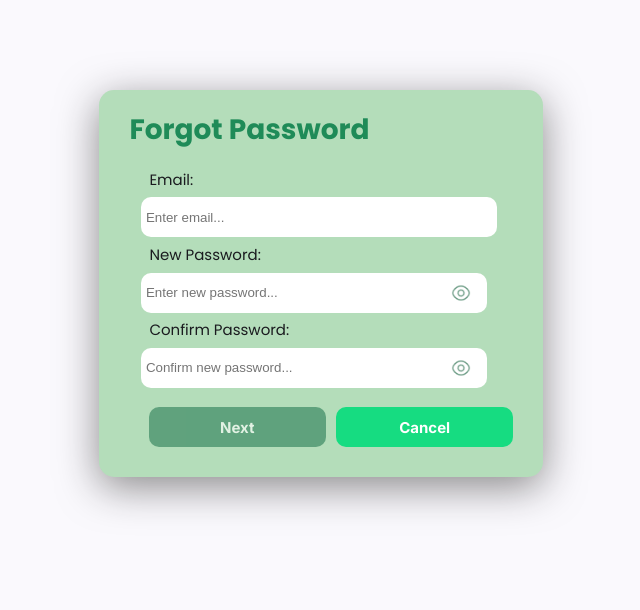
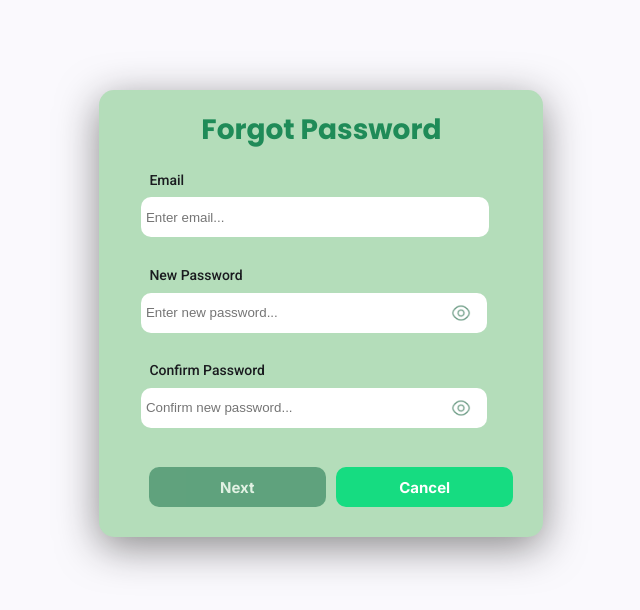
Before and after one commit to PUP-BSIT/project-techy-blinders-v2, an Angular app in the folder front-end/mind_stack/: page /forgot-password in a window 1280 px wide. Shown: the top 610 px of the page, without its empty margins (323-963 px from the left). Built offline with nearby package versions, Linux system fonts and the light colour scheme.

Commit message:
style: fix form styles and consistency

```diff
--- a/front-end/mind_stack/src/app/pages/forgot-password/forgot-password.html
+++ b/front-end/mind_stack/src/app/pages/forgot-password/forgot-password.html
@@ -15,26 +15,23 @@
             <div class="form-group">
                 <div class="email-class">
                     <div class="email-label">
-                        <label>Email:</label>
+                        <label>Email</label>
                     </div>
                     <input type="text" formControlName="email" placeholder="Enter email...">
-                    @if (emailControl?.touched) {
-                        @if (emailControl?.errors?.['required']) {
-                            <div>
-                                <span>Email is required</span>
-                            </div>
+                    <div class="error-container">
+                        @if (emailControl?.touched && emailControl?.errors?.['required']) {
+                            <span>Email is required</span>
+                        } @else if (emailControl?.touched && emailControl?.errors?.['email']) {
+                            <span>Invalid email</span>
+                        } @else {
+                            <span></span>
                         }
-                        @if (emailControl?.errors?.['email']) {
-                            <div>
-                                <span>Invalid email</span>
-                            </div>
-                        }
-                    }
+                    </div>
                 </div>
 
                 <div class="new-pass-class">
                     <div class="new-pass-label">
-                        <label>New Password:</label>
+                        <label>New Password</label>
                     </div>
                     <div class="password-input-container">
                         <input [type]="showNewPassword ? 'text' : 'password'" formControlName="newPassword" placeholder="Enter new password...">
@@ -43,23 +40,20 @@
                                   [alt]="showNewPassword ? 'Hide password' : 'Show password'">
                         </button>
                     </div>
-                    @if (newPasswordControl?.touched) {
-                        @if (newPasswordControl?.errors?.['required']) {
-                            <div>
-                                <span>New password is required</span>
-                            </div>
+                    <div class="error-container">
+                        @if (newPasswordControl?.touched && newPasswordControl?.errors?.['required']) {
+                            <span>New password is required</span>
+                        } @else if (newPasswordControl?.touched && newPasswordControl?.errors?.['minlength']) {
+                            <span>Password must be at least 6 characters</span>
+                        } @else {
+                            <span></span>
                         }
-                        @if (newPasswordControl?.errors?.['minlength']) {
-                            <div>
-                                <span>Password must be at least 6 characters</span>
-                            </div>
-                        }
-                    }
+                    </div>
                 </div>
 
                 <div class="confirm-pass-class">
                     <div class="confirm-pass-label">
-                        <label>Confirm Password:</label>
+                        <label>Confirm Password</label>
                     </div>
                     <div class="password-input-container">
                         <input [type]="showConfirmPassword ? 'text' : 'password'" formControlName="confirmPassword" placeholder="Confirm new password...">
@@ -68,16 +62,15 @@
                                   [alt]="showConfirmPassword ? 'Hide password' : 'Show password'">
                         </button>
                     </div>
-                    @if (confirmPasswordControl?.touched) {
-                        @if (confirmPasswordControl?.errors?.['required']) {
-                            <div>
-                                <span>Confirm password is required</span>
-                            </div>
+                    <div class="error-container">
+                        @if (confirmPasswordControl?.touched && confirmPasswordControl?.errors?.['required']) {
+                            <span>Confirm password is required</span>
+                        } @else if (confirmPasswordControl?.touched && errorMessage()) {
+                            <span class="error-message">{{ errorMessage() }}</span>
+                        } @else {
+                            <span></span>
                         }
-                        @if (errorMessage()) {
-                            <div class="error-message">{{ errorMessage() }}</div>
-                        }
-                    }
+                    </div>
                 </div>
             </div>
 
--- a/front-end/mind_stack/src/app/pages/forgot-password/forgot-password.scss
+++ b/front-end/mind_stack/src/app/pages/forgot-password/forgot-password.scss
@@ -1,5 +1,11 @@
 @import url('https://fonts.googleapis.com/css2?family=Poppins:ital,wght@0,100;0,200;0,300;0,400;0,500;0,600;0,700;0,800;0,900;1,100;1,200;1,300;1,400;1,500;1,600;1,700;1,800;1,900&display=swap');
 @import url('https://fonts.googleapis.com/css2?family=Inter:ital,opsz,wght@0,14..32,100..900;1,14..32,100..900&display=swap');
+
+.error-container {
+  min-height: 20px;
+  height: 20px;
+  display: block;
+}
 
 .forgot-password-class {
   border: solid 0px;
@@ -31,28 +37,33 @@
 }
 
 label {
-    font-family: "Poppins", sans-serif;
-    font-size: 15px;
-    font-weight: 400;
+  font-size: 14px;
   margin-left: 20px;
+  font-family: "Roboto", sans-serif;
+  font-weight: 500;
 }
 
 span, .error-message {
   color: red;
   margin-left: 20px;
   font-size: 12px;
+  display: block;
+  min-height: 10px;
 }
 
 .otp_error_message {
   color: red;
   margin-left: 10px;
   font-size: 12px;
+  display: block;
+  min-height: 18px;
 }
 
 .forgot-password-label h1 {
   font-family: "Poppins", sans-serif;
   font-weight: bold;
   margin-bottom: 30px;
+  text-align: center;
 }
 
 .email-class, .new-pass-class, .confirm-pass-class {
@@ -63,7 +74,7 @@ span, .error-message {
   margin-top: 2%;
   margin-left: 3%;
   border: solid 0px;
-    width: 90%;
+  width: 88%;
   height: 30px;
   padding: 5px;
   border-radius: 10px;
@@ -122,7 +133,6 @@ span, .error-message {
 .new-pass-class input:focus,
 .confirm-pass-class input:focus {
   box-shadow: 0px 0px 10px rgba(1, 27, 6, 0.5)
-
 }
 
 .button-class {
```
Lines whose indentation alone changed are shown as unchanged.
